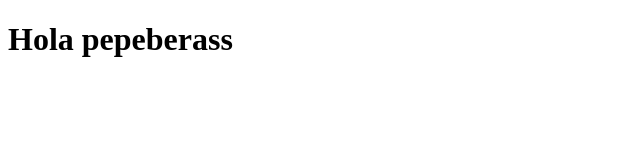
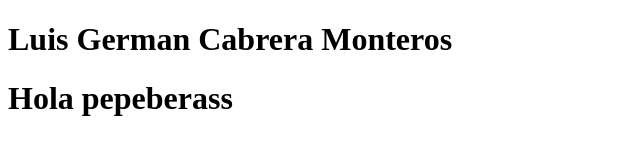
Before and after one commit to cabrademontes27/Control-de-versiones-, a plain HTML site: page index.html in a window 1280 px wide. Shown: the whole page, without its empty margins (0-640 px from the left). Drawn offline with Linux system fonts and the light colour scheme.

Commit message:
tercer Commit

```diff
--- a/index.html
+++ b/index.html
@@ -6,6 +6,7 @@
     <title>Document</title>
 </head>
 <body>
+    <h1>Luis German Cabrera Monteros</h1>
     <h1>Hola pepeberass</h1>
 </body>
 </html>
```
